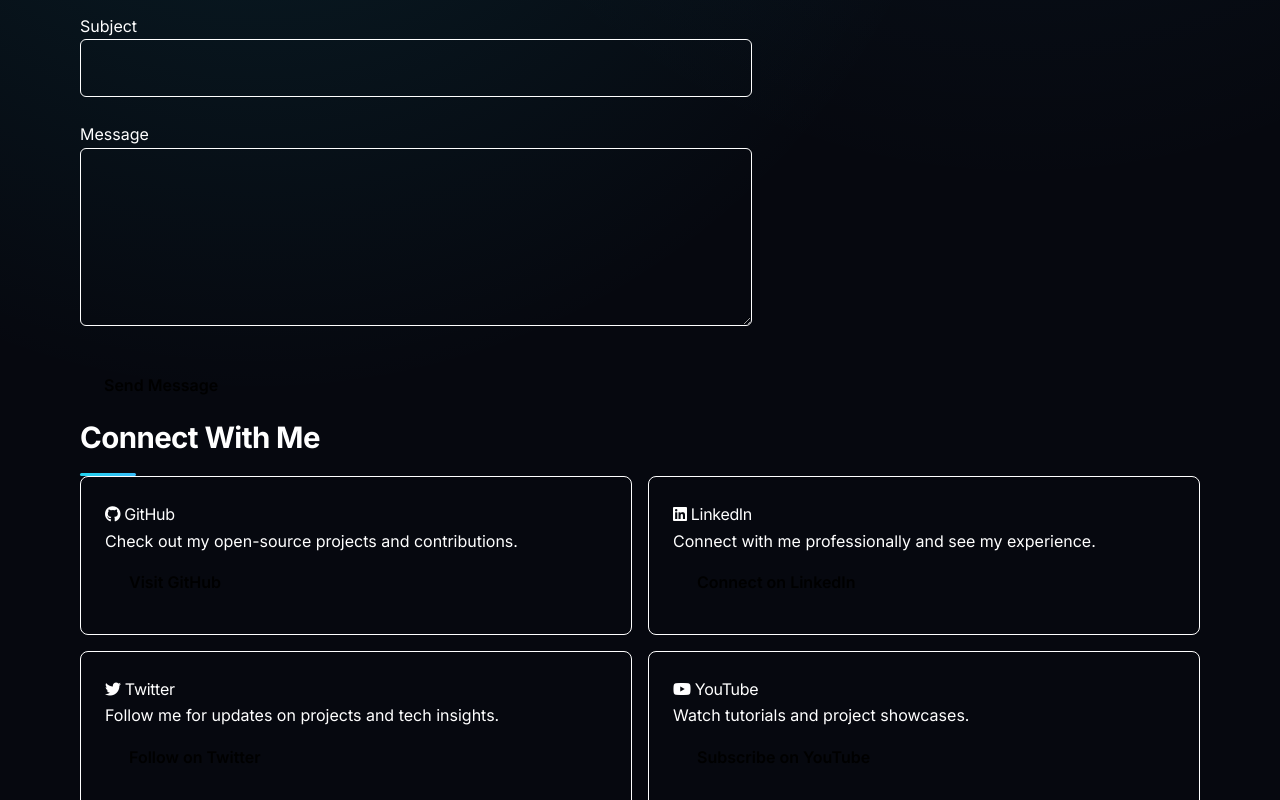
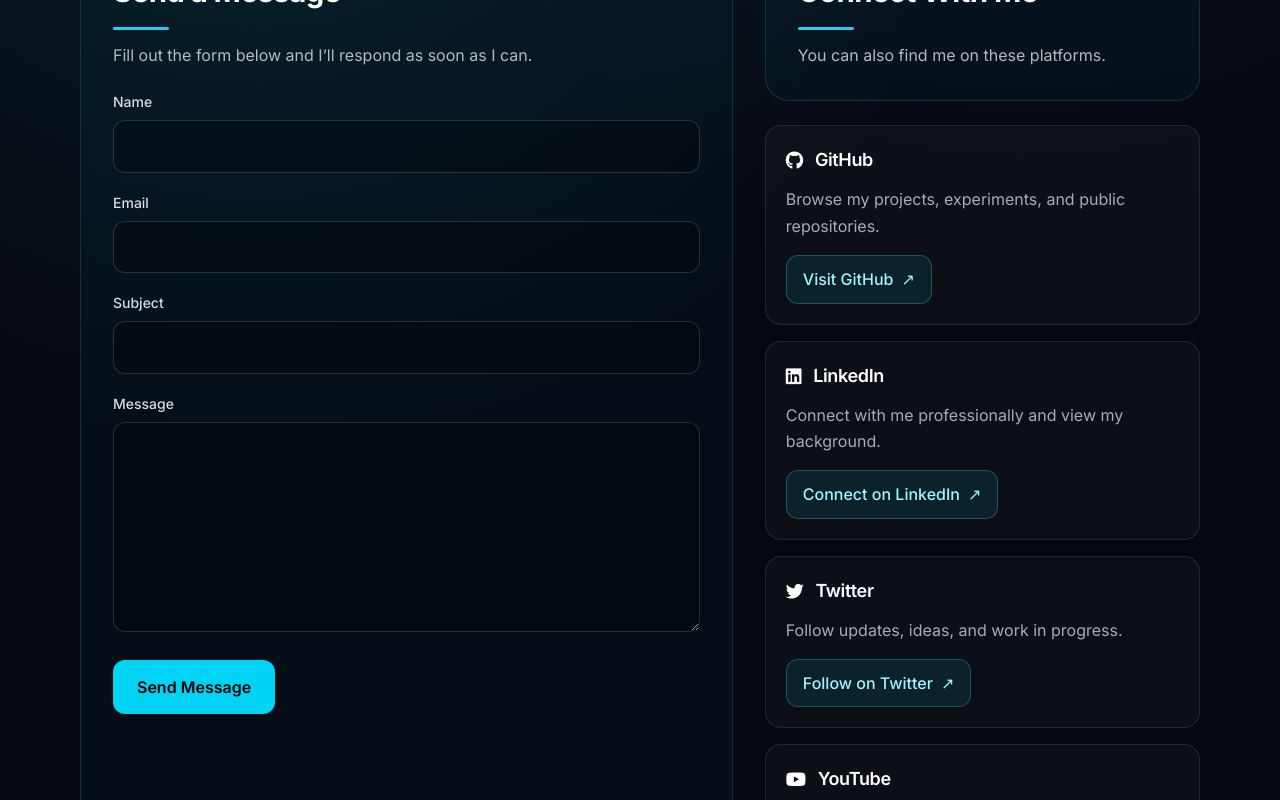
Before and after one commit to AspectOV/Portfolio, a Next.js app: page /contact in a window 1280 px wide. Shown: the part 500-1300 px from the top of the page. Built offline with nearby package versions, Linux system fonts and the light colour scheme.

Commit message:
Refactor contact page with improved form handling

```diff
--- a/src/app/contact/page.tsx
+++ b/src/app/contact/page.tsx
@@ -1,210 +1,338 @@
 'use client'
 
-import React, { useState } from 'react'
+import React, { useMemo, useState } from 'react'
 import { motion } from 'framer-motion'
 
+interface FormData {
+  name: string
+  email: string
+  subject: string
+  message: string
+}
+
+interface FormErrors {
+  name: string
+  email: string
+  subject: string
+  message: string
+}
+
+interface SocialLink {
+  title: string
+  iconClass: string
+  description: string
+  href: string
+  cta: string
+}
+
+const sectionTransition = (delay = 0) => ({
+  initial: { opacity: 0, y: 24 },
+  whileInView: { opacity: 1, y: 0 },
+  viewport: { once: true, amount: 0.2 },
+  transition: { duration: 0.55, delay },
+})
+
+const inputClassName =
+  'w-full rounded-xl border border-white/15 bg-black/30 px-4 py-3 text-white placeholder:text-white/40 transition-all duration-200 focus:border-cyan-300/60 focus:outline-none'
+
+const labelClassName = 'mb-2 block text-sm font-medium text-white/85'
+
+const socialLinks: SocialLink[] = [
+  {
+    title: 'GitHub',
+    iconClass: 'fab fa-github',
+    description: 'Browse my projects, experiments, and public repositories.',
+    href: 'https://github.com/AspectOV',
+    cta: 'Visit GitHub',
+  },
+  {
+    title: 'LinkedIn',
+    iconClass: 'fab fa-linkedin',
+    description: 'Connect with me professionally and view my background.',
+    href: 'https://linkedin.com/in/jeremymhayes',
+    cta: 'Connect on LinkedIn',
+  },
+  {
+    title: 'Twitter',
+    iconClass: 'fab fa-twitter',
+    description: 'Follow updates, ideas, and work in progress.',
+    href: 'https://twitter.com/realaspectdev',
+    cta: 'Follow on Twitter',
+  },
+  {
+    title: 'YouTube',
+    iconClass: 'fab fa-youtube',
+    description: 'Watch project showcases, tutorials, and dev content.',
+    href: 'https://www.youtube.com/channel/UCS3szLGePeV24qXKvFEgeWw',
+    cta: 'Visit YouTube',
+  },
+]
+
 const ContactPage: React.FC = () => {
-  const [formData, setFormData] = useState({
+  const [formData, setFormData] = useState<FormData>({
     name: '',
     email: '',
     subject: '',
-    message: ''
+    message: '',
   })
-  const [errors, setErrors] = useState({
+
+  const [errors, setErrors] = useState<FormErrors>({
     name: '',
     email: '',
     subject: '',
-    message: ''
+    message: '',
   })
+
   const [isSubmitting, setIsSubmitting] = useState(false)
-  const [message, setMessage] = useState('')
+  const [statusMessage, setStatusMessage] = useState('')
+
+  const isSuccess = useMemo(
+    () => statusMessage.toLowerCase().includes('thank'),
+    [statusMessage]
+  )
 
   const validate = () => {
-    const tempErrors = { name: '', email: '', subject: '', message: '' }
-    let isValid = true
-
-    if (!formData.name) {
-      tempErrors.name = 'Name is required'
-      isValid = false
-    }
-    if (!formData.email) {
-      tempErrors.email = 'Email is required'
-      isValid = false
-    } else if (!/\S+@\S+\.\S+/.test(formData.email)) {
-      tempErrors.email = 'Email is invalid'
-      isValid = false
-    }
-    if (!formData.subject) {
-      tempErrors.subject = 'Subject is required'
-      isValid = false
-    }
-    if (!formData.message) {
-      tempErrors.message = 'Message is required'
-      isValid = false
+    const nextErrors: FormErrors = {
+      name: '',
+      email: '',
+      subject: '',
+      message: '',
     }
 
-    setErrors(tempErrors)
-    return isValid
+    let valid = true
+
+    if (!formData.name.trim()) {
+      nextErrors.name = 'Name is required.'
+      valid = false
     }
 
-  const handleInputChange = (e: React.ChangeEvent<HTMLInputElement | HTMLTextAreaElement>) => {
-    const { name, value } = e.target
-    setFormData(prev => ({
+    if (!formData.email.trim()) {
+      nextErrors.email = 'Email is required.'
+      valid = false
+    } else if (!/^\S+@\S+\.\S+$/.test(formData.email)) {
+      nextErrors.email = 'Enter a valid email address.'
+      valid = false
+    }
+
+    if (!formData.subject.trim()) {
+      nextErrors.subject = 'Subject is required.'
+      valid = false
+    }
+
+    if (!formData.message.trim()) {
+      nextErrors.message = 'Message is required.'
+      valid = false
+    }
+
+    setErrors(nextErrors)
+    return valid
+  }
+
+  const handleInputChange = (
+    event: React.ChangeEvent<HTMLInputElement | HTMLTextAreaElement>
+  ) => {
+    const { name, value } = event.target
+
+    setFormData((prev) => ({
       ...prev,
-      [name]: value
+      [name]: value,
+    }))
+
+    setErrors((prev) => ({
+      ...prev,
+      [name]: '',
     }))
   }
 
-  const handleSubmit = async (e: React.FormEvent) => {
-    e.preventDefault()
+  const handleSubmit = async (event: React.FormEvent<HTMLFormElement>) => {
+    event.preventDefault()
+
     if (!validate()) return
 
     setIsSubmitting(true)
-    setMessage('')
+    setStatusMessage('')
 
     try {
-      // Simulate API call (replace with actual contact form submission)
-      await new Promise(resolve => setTimeout(resolve, 1000))
+      await new Promise((resolve) => setTimeout(resolve, 1000))
 
-      setMessage('Thank you for your message! I\'ll get back to you soon.')
-      setFormData({ name: '', email: '', subject: '', message: '' })
+      setStatusMessage("Thank you for your message. I'll get back to you soon.")
+      setFormData({
+        name: '',
+        email: '',
+        subject: '',
+        message: '',
+      })
     } catch {
-      setMessage('An error occurred. Please try again.')
+      setStatusMessage('Something went wrong. Please try again.')
     } finally {
       setIsSubmitting(false)
     }
   }
 
-  const inputClasses = "w-full p-4 border border-border rounded-md bg-bg-tertiary text-text-primary text-base transition-all duration-fast focus:outline-none focus:border-accent focus:ring-3 focus:ring-accent/10";
-  const buttonClasses = "inline-flex items-center gap-2 px-6 py-4 bg-accent text-black rounded-md font-semibold transition-all duration-fast cursor-pointer text-base hover:bg-accent-hover hover:-translate-y-px hover:shadow-md active:translate-y-0";
-  const cardClasses = "bg-bg-secondary border border-border rounded-lg p-6 transition-all duration-normal hover:border-accent hover:shadow-md";
+  return (
+    <div className="space-y-12 md:space-y-16">
+      <motion.section
+        className="rounded-3xl border border-white/10 bg-white/[0.03] p-6 shadow-xl shadow-black/20 backdrop-blur-sm md:p-8"
+        {...sectionTransition(0)}
+      >
+        <p className="mb-3 text-xs font-semibold uppercase tracking-[0.22em] text-cyan-300/80">
+          Contact
+        </p>
 
-  return (
-    <>
-      <motion.section
-        initial={{ opacity: 0, y: 20 }}
-        animate={{ opacity: 1, y: 0 }}
-        transition={{ duration: 0.6 }}
-      >
-        <h2>Get In Touch</h2>
-        <p>
-          I'm always interested in new opportunities and collaborations.
-          Feel free to reach out if you'd like to work together or just want to say hello!
+        <h1 className="max-w-3xl text-balance text-3xl font-bold leading-tight md:text-5xl">
+          Let’s build something useful.
+        </h1>
+
+        <p className="mt-4 max-w-2xl text-base text-white/72 md:text-lg">
+          I’m open to opportunities, collaborations, freelance work, and
+          interesting technical conversations. Reach out and I’ll get back to you.
         </p>
       </motion.section>
 
       <motion.section
-        initial={{ opacity: 0, y: 20 }}
-        animate={{ opacity: 1, y: 0 }}
-        transition={{ duration: 0.6, delay: 0.2 }}
+        className="grid gap-8 lg:grid-cols-[1.2fr_0.8fr]"
+        {...sectionTransition(0.08)}
       >
-        <h2>Contact Form</h2>
-        <form onSubmit={handleSubmit} className="max-w-2xl">
-          <div className="mb-6">
-            <label htmlFor="name">Name</label>
+        <div className="rounded-3xl border border-cyan-300/15 bg-cyan-500/[0.04] p-6 md:p-8">
+          <h2>Send a Message</h2>
+          <p className="mt-3 max-w-2xl text-white/70">
+            Fill out the form below and I’ll respond as soon as I can.
+          </p>
+
+          <form onSubmit={handleSubmit} className="mt-6 space-y-5">
+            <div>
+              <label htmlFor="name" className={labelClassName}>
+                Name
+              </label>
               <input
                 type="text"
                 id="name"
                 name="name"
                 value={formData.name}
                 onChange={handleInputChange}
-              className={inputClasses}
+                className={inputClassName}
+                autoComplete="name"
               />
-            {errors.name && <p className="text-error">{errors.name}</p>}
+              {errors.name && (
+                <p className="mt-2 text-sm text-red-400">{errors.name}</p>
+              )}
             </div>
 
-          <div className="mb-6">
-            <label htmlFor="email">Email</label>
+            <div>
+              <label htmlFor="email" className={labelClassName}>
+                Email
+              </label>
               <input
                 type="email"
                 id="email"
                 name="email"
                 value={formData.email}
                 onChange={handleInputChange}
-              className={inputClasses}
+                className={inputClassName}
+                autoComplete="email"
               />
-            {errors.email && <p className="text-error">{errors.email}</p>}
+              {errors.email && (
+                <p className="mt-2 text-sm text-red-400">{errors.email}</p>
+              )}
             </div>
 
-          <div className="mb-6">
-            <label htmlFor="subject">Subject</label>
+            <div>
+              <label htmlFor="subject" className={labelClassName}>
+                Subject
+              </label>
               <input
                 type="text"
                 id="subject"
                 name="subject"
                 value={formData.subject}
                 onChange={handleInputChange}
-              className={inputClasses}
+                className={inputClassName}
               />
-            {errors.subject && <p className="text-error">{errors.subject}</p>}
+              {errors.subject && (
+                <p className="mt-2 text-sm text-red-400">{errors.subject}</p>
+              )}
             </div>
 
-          <div className="mb-6">
-            <label htmlFor="message">Message</label>
+            <div>
+              <label htmlFor="message" className={labelClassName}>
+                Message
+              </label>
               <textarea
                 id="message"
                 name="message"
+                rows={7}
                 value={formData.message}
                 onChange={handleInputChange}
-              rows={6}
-              className={inputClasses}
+                className={`${inputClassName} resize-y`}
               />
-            {errors.message && <p className="text-error">{errors.message}</p>}
+              {errors.message && (
+                <p className="mt-2 text-sm text-red-400">{errors.message}</p>
+              )}
             </div>
 
-          <button type="submit" className={`${buttonClasses} ${isSubmitting ? 'animate-loading-spinner' : ''}`}>
-            Send Message
+            <div className="flex flex-wrap items-center gap-4">
+              <button
+                type="submit"
+                disabled={isSubmitting}
+                className={`inline-flex min-h-12 items-center justify-center rounded-xl px-6 py-3.5 font-semibold transition-all duration-200 ${
+                  isSubmitting
+                    ? 'cursor-not-allowed bg-cyan-300 text-black/80 opacity-80'
+                    : 'bg-cyan-400 text-black hover:-translate-y-0.5 hover:bg-cyan-300'
+                }`}
+              >
+                {isSubmitting ? 'Sending...' : 'Send Message'}
               </button>
 
-          {message && (
-            <div className={`mt-4 text-center font-medium ${message.includes('Thank you') ? 'text-success' : 'text-error'}`}>
-              {message}
+              {statusMessage && (
+                <p
+                  className={`text-sm font-medium ${
+                    isSuccess ? 'text-green-400' : 'text-red-400'
+                  }`}
+                  aria-live="polite"
+                >
+                  {statusMessage}
+                </p>
+              )}
             </div>
-          )}
           </form>
-      </motion.section>
+        </div>
 
-      <motion.section
-        initial={{ opacity: 0, y: 20 }}
-        animate={{ opacity: 1, y: 0 }}
-        transition={{ duration: 0.6, delay: 0.4 }}
+        <div className="space-y-6">
+          <div className="rounded-3xl border border-cyan-300/15 bg-cyan-500/[0.04] p-6 md:p-8">
+            <h2>Connect With Me</h2>
+            <p className="mt-3 text-white/70">
+              You can also find me on these platforms.
+            </p>
+          </div>
+
+          <div className="grid gap-4">
+            {socialLinks.map((link) => (
+              <div
+                key={link.title}
+                className="rounded-2xl border border-white/10 bg-white/[0.03] p-5 transition-all duration-200 hover:border-cyan-300/20 hover:bg-white/[0.05]"
               >
-        <h2>Connect With Me</h2>
-        <div className="grid grid-cols-2 gap-4">
-          <div className={cardClasses}>
-            <h3><i className="fab fa-github"></i> GitHub</h3>
-            <p>Check out my open-source projects and contributions.</p>
-            <a href="https://github.com/AspectOV" className={buttonClasses} target="_blank" rel="noopener noreferrer">
-              Visit GitHub
+                <h3 className="flex items-center gap-3 text-lg font-semibold text-white">
+                  <i className={link.iconClass} aria-hidden="true" />
+                  <span>{link.title}</span>
+                </h3>
+
+                <p className="mt-3 text-white/65">{link.description}</p>
+
+                <a
+                  href={link.href}
+                  target="_blank"
+                  rel="noopener noreferrer"
+                  className="mt-4 inline-flex items-center gap-2 rounded-xl border border-cyan-300/25 bg-cyan-400/10 px-4 py-2.5 font-medium text-cyan-200 transition-all duration-200 hover:-translate-y-0.5 hover:bg-cyan-300/20"
+                >
+                  {link.cta}
+                  <span aria-hidden="true">↗</span>
                 </a>
               </div>
-
-          <div className={cardClasses}>
-            <h3><i className="fab fa-linkedin"></i> LinkedIn</h3>
-            <p>Connect with me professionally and see my experience.</p>
-            <a href="https://linkedin.com/in/jeremymhayes" className={buttonClasses} target="_blank" rel="noopener noreferrer">
-              Connect on LinkedIn
-            </a>
-          </div>
-
-          <div className={cardClasses}>
-            <h3><i className="fab fa-twitter"></i> Twitter</h3>
-            <p>Follow me for updates on projects and tech insights.</p>
-            <a href="https://twitter.com/realaspectdev" className={buttonClasses} target="_blank" rel="noopener noreferrer">
-              Follow on Twitter
-            </a>
-          </div>
-
-          <div className={cardClasses}>
-            <h3><i className="fab fa-youtube"></i> YouTube</h3>
-            <p>Watch tutorials and project showcases.</p>
-            <a href="https://www.youtube.com/channel/UCS3szLGePeV24qXKvFEgeWw" className={buttonClasses} target="_blank" rel="noopener noreferrer">
-              Subscribe on YouTube
-            </a>
+            ))}
           </div>
         </div>
       </motion.section>
-    </>
+    </div>
   )
 }
 
```
Lines whose indentation alone changed are shown as unchanged.
